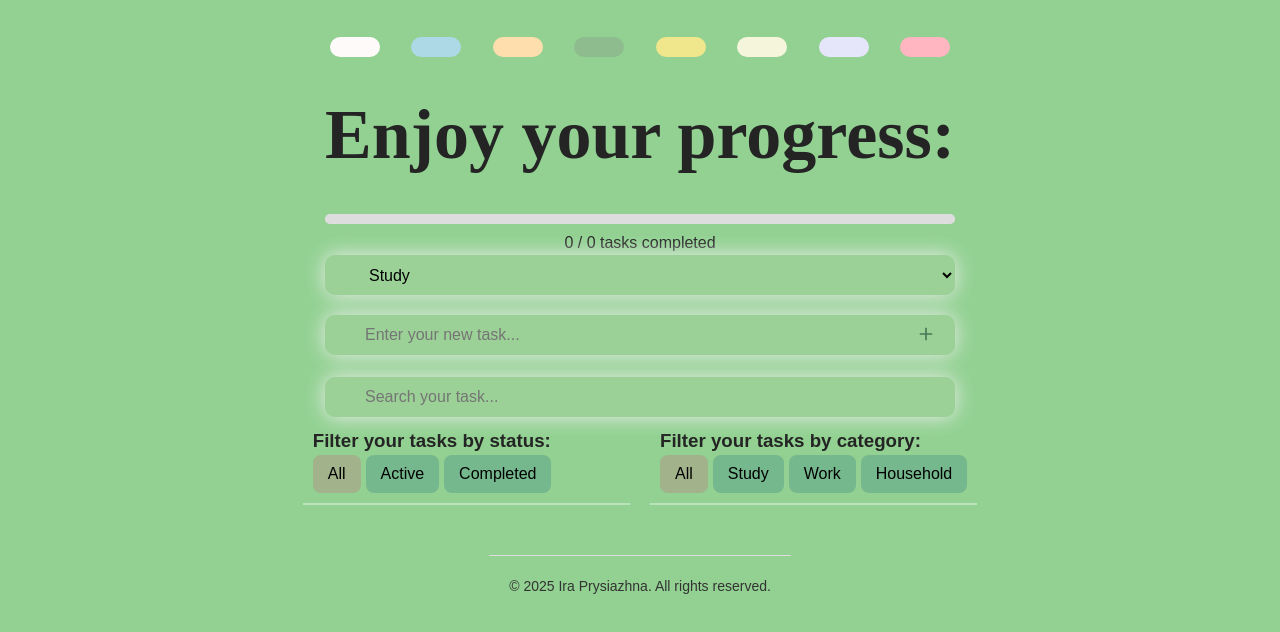
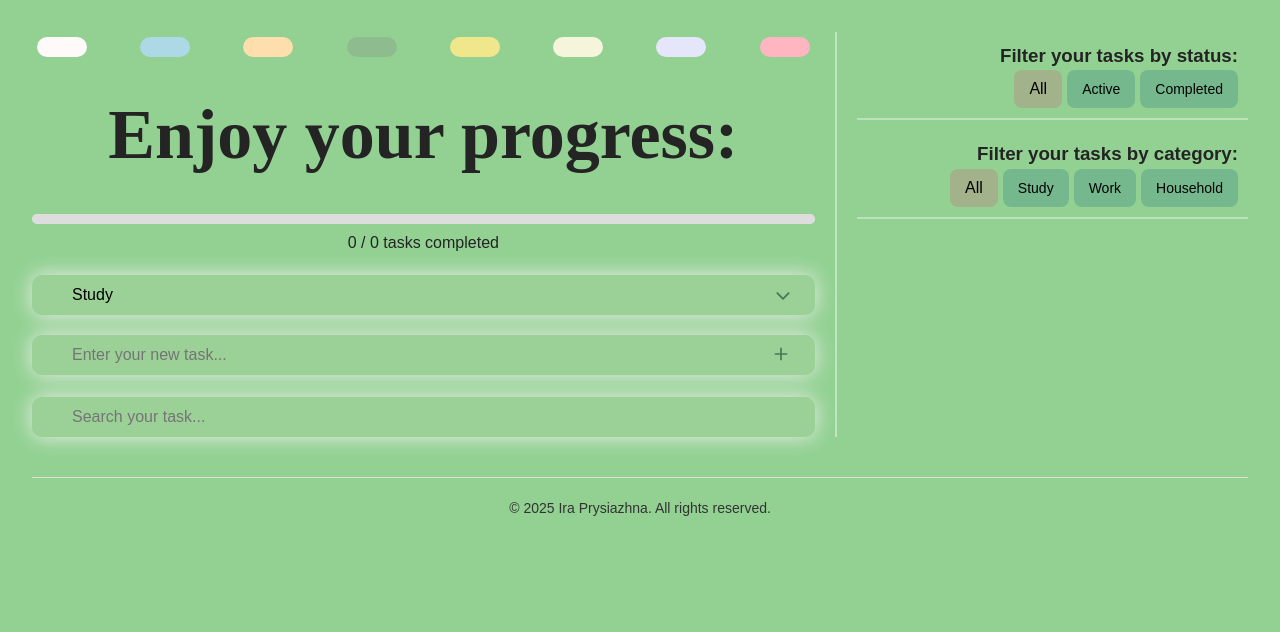
Before and after one commit to PrysiazhnaIra/Momentum, a React app: page / in a window 1280 px wide. Shown: the top 632 px of the page. Built offline with nearby package versions, Linux system fonts and the light colour scheme; the HTML template or start-up script is replaced by a standard one.

Commit message:
new design

```diff
--- a/src/App.css
+++ b/src/App.css
@@ -8,14 +8,19 @@
 .container {
   display: flex;
   flex-direction: column;
-  align-items: center;
   justify-content: space-between;
 }
 
-.filterWrapper {
+.topWrapper {
   display: grid;
-  grid-template-columns: 1fr 1fr;
+  grid-template-columns: 2fr 2px 1fr;
   gap: 20px;
+}
+
+.verticalSeparator {
+  background-color: rgba(255, 255, 255, 0.431);
+  width: 2px;
+  height: 100%;
 }
 
 .title {
--- a/src/App.tsx
+++ b/src/App.tsx
@@ -60,6 +60,7 @@ function App() {
   return (
     <div className="container">
       <Toaster />
+      <div className="topWrapper">
         <div>
           <Background
             currentColor={currentColor}
@@ -71,12 +72,14 @@ function App() {
           <Form />
           <SearchFilter />
         </div>
+        <div className="verticalSeparator"></div>
         <div className="filterWrapper">
           <StatusFilter />
           <CategoryFilter
             selectedCategory={selectedCategory}
             onCategoryChange={setSelectedCategory}
           />
+        </div>
       </div>
       <TaskList selectedCategory={selectedCategory} />
       <p
--- a/src/components/CategoryFilter/CategoryFilter.module.css
+++ b/src/components/CategoryFilter/CategoryFilter.module.css
@@ -8,14 +8,17 @@
 
 .title {
   display: flex;
+  justify-content: flex-end;
 }
 
 .filterButtons {
   display: flex;
+  justify-content: flex-end;
   gap: 5px;
 }
 
 .btn {
+  font-size: 14px;
   padding: 10px 15px;
   cursor: pointer;
   border: none;
--- a/src/components/Form/Form.module.css
+++ b/src/components/Form/Form.module.css
@@ -2,12 +2,6 @@
   width: 100%;
   margin-bottom: 20px;
   position: relative;
-  /* display: flex;
-  align-items: center;
-  justify-content: space-between;
-  border-radius: 10px;
-
-  flex-direction: column; */
 }
 
 .addIcon {
@@ -58,7 +52,42 @@
   outline: none;
   width: 100%;
   margin-bottom: 20px;
+  cursor: pointer;
+  transition: all 0.3s ease-in-out;
+  appearance: none;
+  position: relative;
 }
+
+.selectArrow {
+  position: absolute;
+  top: 11%;
+  right: 22px;
+  width: 20px;
+  height: 20px;
+  color: #477958;
+  cursor: pointer;
+  pointer-events: none;
+}
+
+.selectArrow:hover,
+.selectArrow:focus {
+  color: #79475e96;
+}
+
+.selectWrapper option {
+  background-color: rgba(75, 193, 24, 0.454);
+  color: #333;
+  padding: 10px;
+  font-size: 16px;
+}
+
+.selectWrapper option:hover {
+  background-color: rgba(193, 159, 24, 0.454);
+  color: #333;
+  padding: 10px;
+  font-size: 16px;
+}
+
 .notification {
   display: flex;
   padding: 10px;
--- a/src/components/Form/Form.tsx
+++ b/src/components/Form/Form.tsx
@@ -4,6 +4,7 @@ import { IoMdAdd } from "react-icons/io";
 import { addTask } from "../../redux/tasksSlice";
 import { FormEvent, useState } from "react";
 import toast from "react-hot-toast";
+import { IoIosArrowDown } from "react-icons/io";
 
 type FormProps = {
   onAdd: (task: { id: string | number; text: string }) => void;
@@ -52,6 +53,7 @@ export default function Form() {
         <option value="Work">Work</option>
         <option value="Homehold">Homehold</option>
       </select>
+      <IoIosArrowDown className={css.selectArrow} />
       <div className={css.inputsWrapper}>
         <input
           className={css.field}
--- a/src/components/StatusFilter/StatusFilter.module.css
+++ b/src/components/StatusFilter/StatusFilter.module.css
@@ -9,14 +9,17 @@
 
 .title {
   display: flex;
+  justify-content: flex-end;
 }
 
 .btnWrapper {
   display: flex;
+  justify-content: flex-end;
   gap: 5px;
 }
 
 .btn {
+  font-size: 14px;
   padding: 10px 15px;
   cursor: pointer;
   border: none;
--- a/src/components/TaskCounter/TaskCounter.module.css
+++ b/src/components/TaskCounter/TaskCounter.module.css
@@ -1,5 +1,4 @@
-.counterContainer {
-  text-align: center;
+.progressWrapper {
   margin-bottom: 20px;
 }
 
--- a/src/components/TaskCounter/TaskCounter.tsx
+++ b/src/components/TaskCounter/TaskCounter.tsx
@@ -29,7 +29,7 @@ export default function TaskCounter() {
   const progress = totalTasks ? (completedTasks / totalTasks) * 100 : 0;
 
   return (
-    <div>
+    <div className={s.progressWrapper}>
       {/* <p>Active: {count.active}</p>
       <p>Completed: {count.completed}</p> */}
       <progress className={s.progress} value={progress} max="100"></progress>
--- a/src/components/TaskList/TaskList.module.css
+++ b/src/components/TaskList/TaskList.module.css
@@ -1,8 +1,8 @@
 .taskList {
   margin-top: 20px;
-  display: flex;
-  flex-direction: column;
-  gap: 20px;
+  display: grid;
+  grid-template-columns: 1fr 1fr 1fr;
+  gap: 10px;
 }
 
 .category {
@@ -17,7 +17,7 @@
 
 .list {
   display: grid;
-  grid-template-columns: 1fr 1fr 1fr;
+  /* grid-template-columns: 1fr 1fr 1fr; */
   align-items: center;
   gap: 20px;
 }
@@ -29,7 +29,7 @@
 @media screen and (max-width: 768px) {
   .list {
     display: grid;
-    grid-template-columns: 1fr 1fr;
+    /* grid-template-columns: 1fr 1fr; */
     align-items: center;
     gap: 10px;
   }
```
Lines whose indentation alone changed are shown as unchanged.
